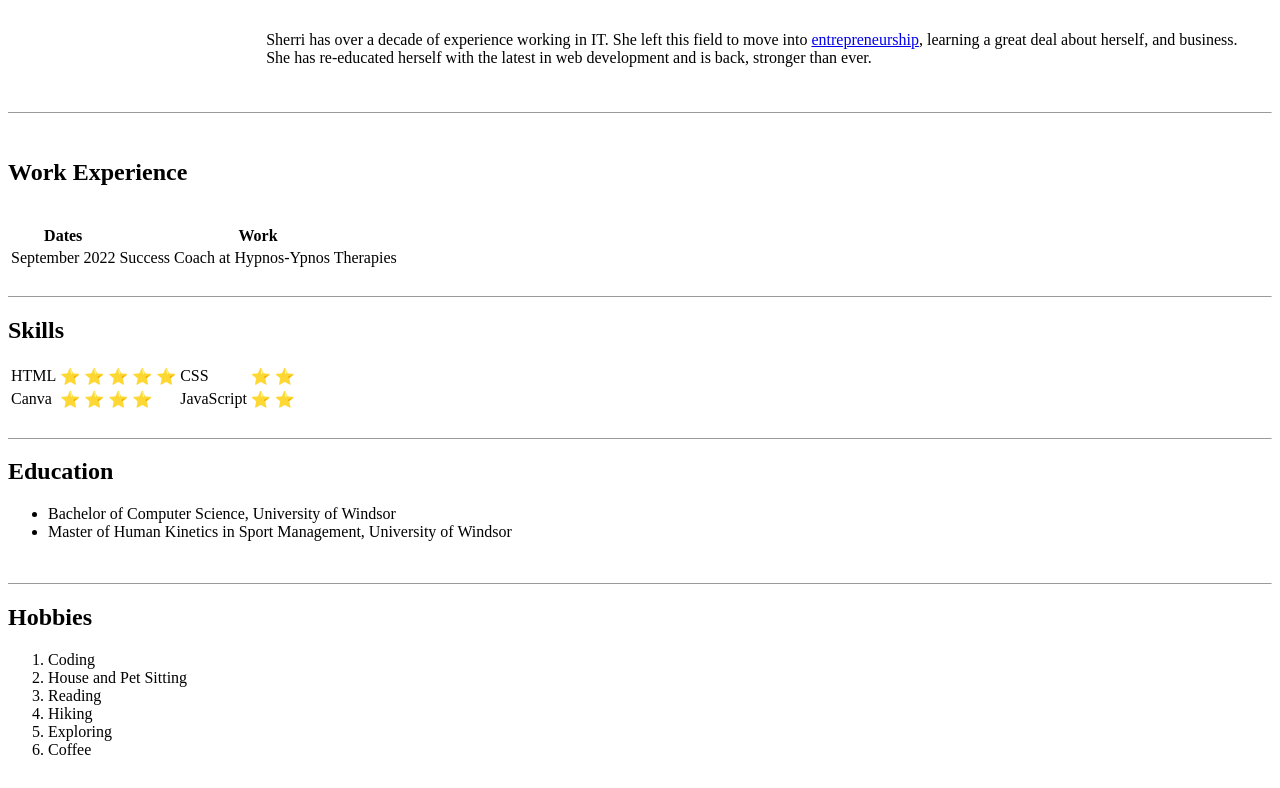
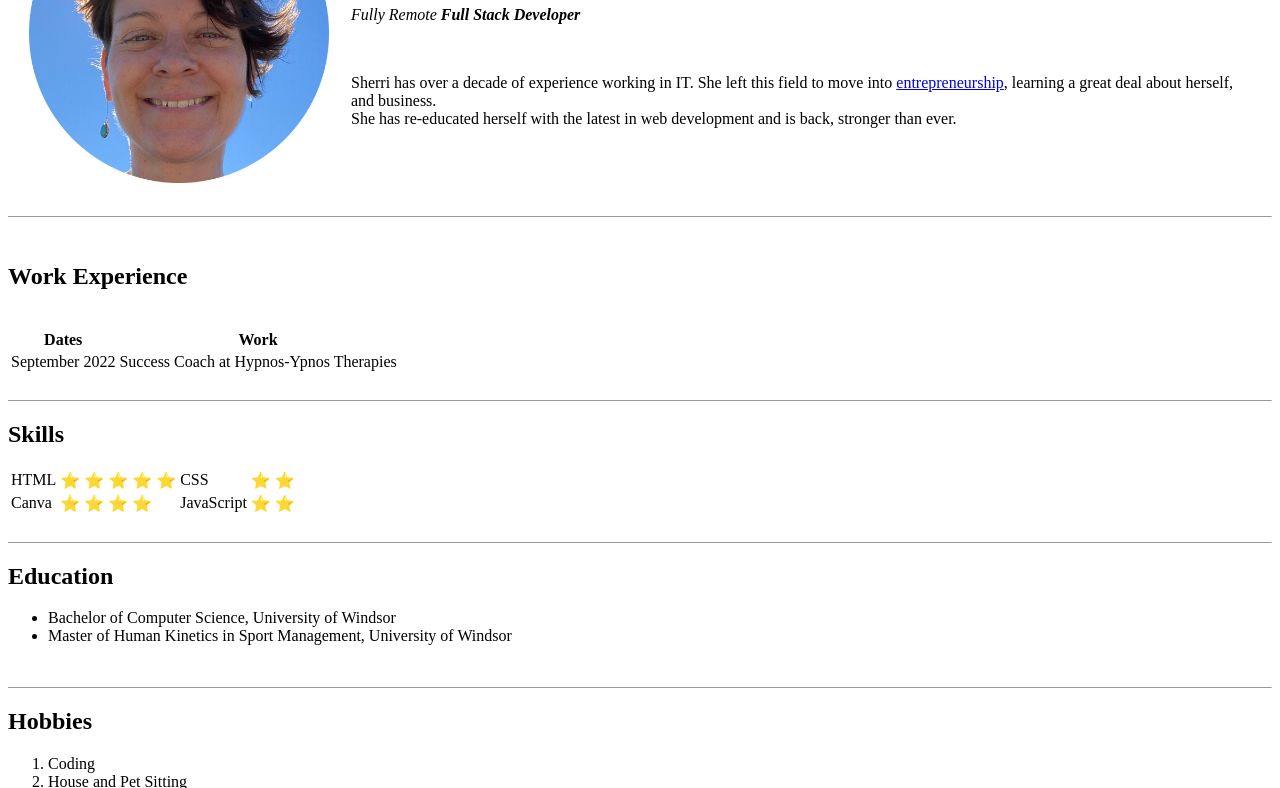
Before and after one commit to SherriSimps/cv, a plain HTML site: page index.html in a window 1280 px wide. Shown: the part 146-934 px from the top of the page. Drawn offline with Linux system fonts and the light colour scheme; the site is published under a folder, as on GitHub Pages, so addresses that start at the root find nothing.

Commit message:
Update index.html

```diff
--- a/index.html
+++ b/index.html
@@ -8,7 +8,7 @@
 <body>
     <table cellspacing="20">
         <td>
-            <img src="/Sherri-Profile-Circle.jpg" alt="Sherri Simpson similing at you"
+            <img src="Sherri-Profile-Circle.jpg" alt="Sherri Simpson similing at you"
             width="300"
             height="300">
         </td>
```
